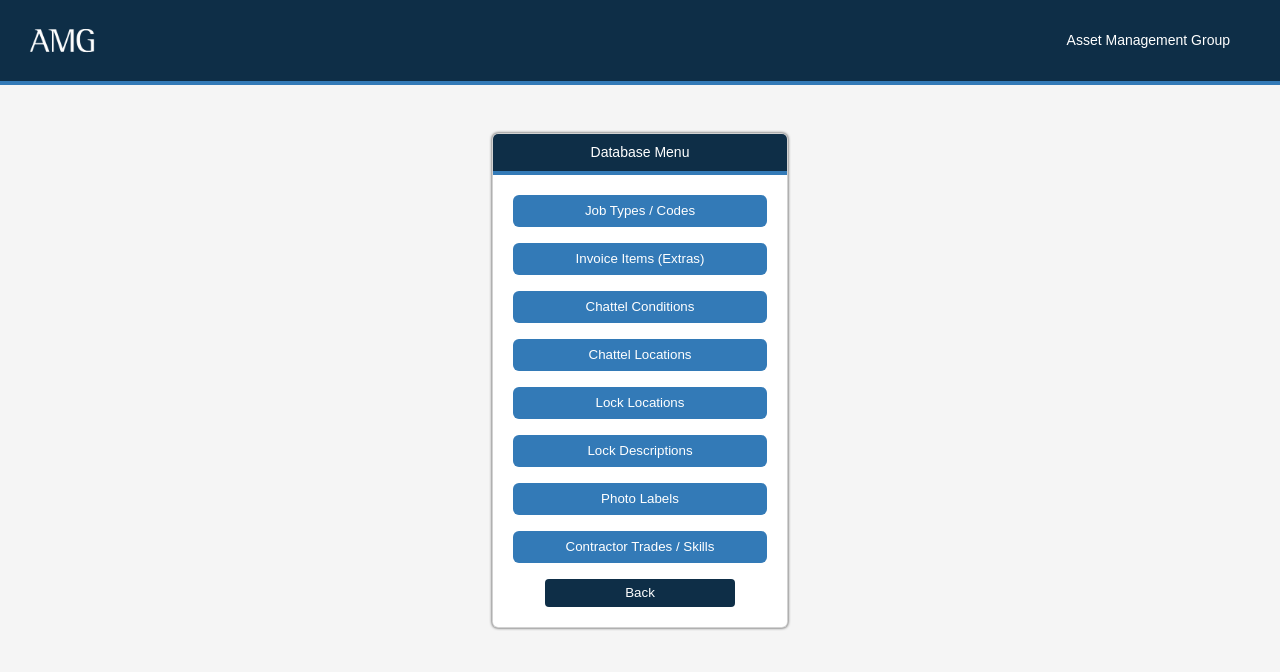
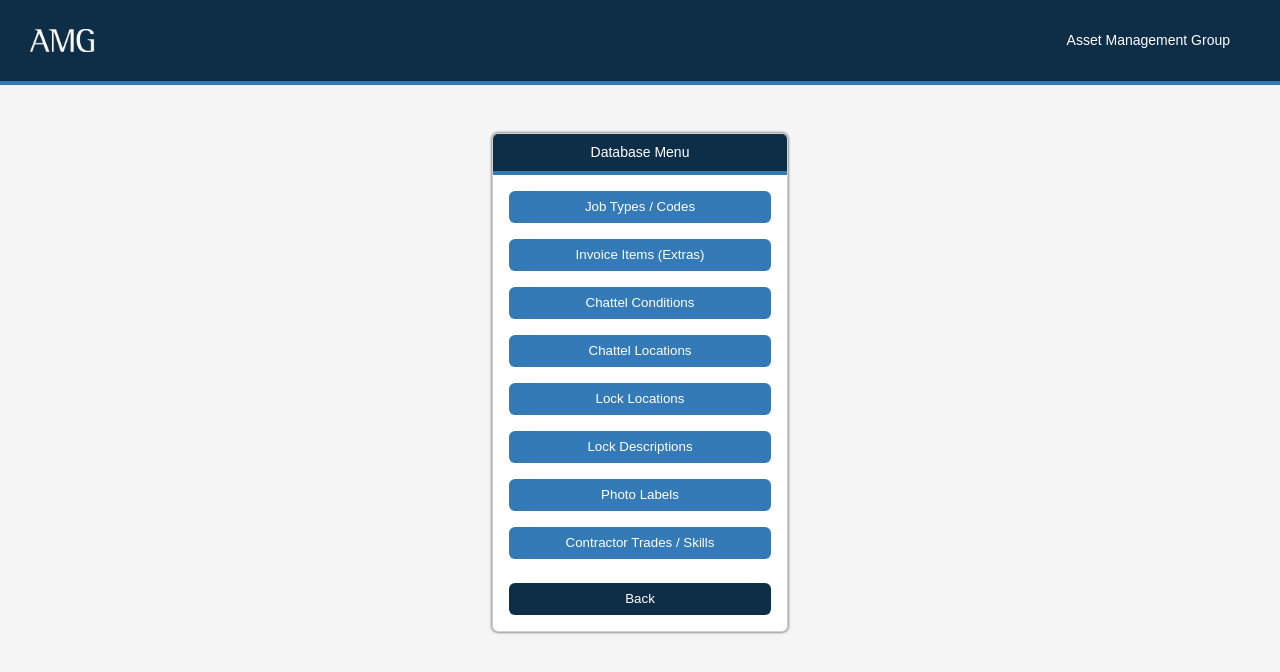
Before and after one commit to 7ZwOxAJEts/opera, a plain HTML site: page 007DBMenu.html in a window 1280 px wide. Drawn offline with Linux system fonts and the light colour scheme.

Commit message:
Refactor layout in DB Menu; replace table with grid for buttons and adjust column sizes

```diff
--- a/007DBMenu.html
+++ b/007DBMenu.html
@@ -18,7 +18,7 @@
         <div id="banner_assetmanagementgroup">Asset Management Group</div>
     </div>
 
-    <div class="container col-md-4 col-lg-3 col-xxl-3 mt-5">
+    <div class="container col-md-4 col-lg-3 col-xxl-2 mt-5">
 
         <div class="card shadow">
             <div class="card-header text-center">
@@ -26,55 +26,17 @@
             </div>
             <div class="card-body">
 
-                <table class="table table-sm table-borderless mb-0">
-                    <tbody>
-                        <tr>
-                            <td class="text-center">
-                                <a href="" class="btn btn-secondary w-100 mb-2">Job Types / Codes</a>
-                            </td>
-                        </tr>
-                        <tr>
-                            <td>
-                            <a href="" class="btn btn-secondary w-100 mb-2">Invoice Items (Extras)</a>
-                            </td>
-                        </tr>
-                        <tr>
-                            <td>
-                                <a href="" class="btn btn-secondary w-100 mb-2">Chattel Conditions</a>
-                            </td>
-                        </tr>
-                        <tr>
-                            <td>
-                                <a href="" class="btn btn-secondary w-100 mb-2">Chattel Locations</a>
-                            </td>
-                        </tr>
-                        <tr>
-                            <td>
-                                <a href="" class="btn btn-secondary w-100 mb-2">Lock Locations</a>
-                            </td>
-                        </tr>
-                        <tr>
-                            <td>
-                                <a href="" class="btn btn-secondary w-100 mb-2">Lock Descriptions</a>
-                            </td>
-                        </tr>
-                        <tr>
-                            <td>
-                                <a href="" class="btn btn-secondary w-100 mb-2">Photo Labels</a>
-                            </td>
-                        </tr>
-                        <tr>
-                            <td>
-                                <a href="" class="btn btn-secondary w-100 mb-2">Contractor Trades / Skills</a>
-                            </td>
-                        </tr>
-                        <tr>
-                          <td align="center">
-                            <a href="../002MainMenu.aspx" class="btn btn-sm btn-primary w-75">Back</a>
-                          </td>
-                        </tr>
-                    </tbody>
-                </table>
+                <div class="d-grid gap-3">
+                    <a href="" class="btn btn-secondary">Job Types / Codes</a>
+                    <a href="" class="btn btn-secondary">Invoice Items (Extras)</a>
+                    <a href="" class="btn btn-secondary">Chattel Conditions</a>
+                    <a href="" class="btn btn-secondary">Chattel Locations</a>
+                    <a href="" class="btn btn-secondary">Lock Locations</a>
+                    <a href="" class="btn btn-secondary">Lock Descriptions</a>
+                    <a href="" class="btn btn-secondary">Photo Labels</a>
+                    <a href="" class="btn btn-secondary">Contractor Trades / Skills</a>
+                    <a href="../002MainMenu.aspx" class="btn btn-primary mt-2">Back</a>
+                </div>
 
             </div>
         </div>
```
Also changed, not shown: 6 other files.
